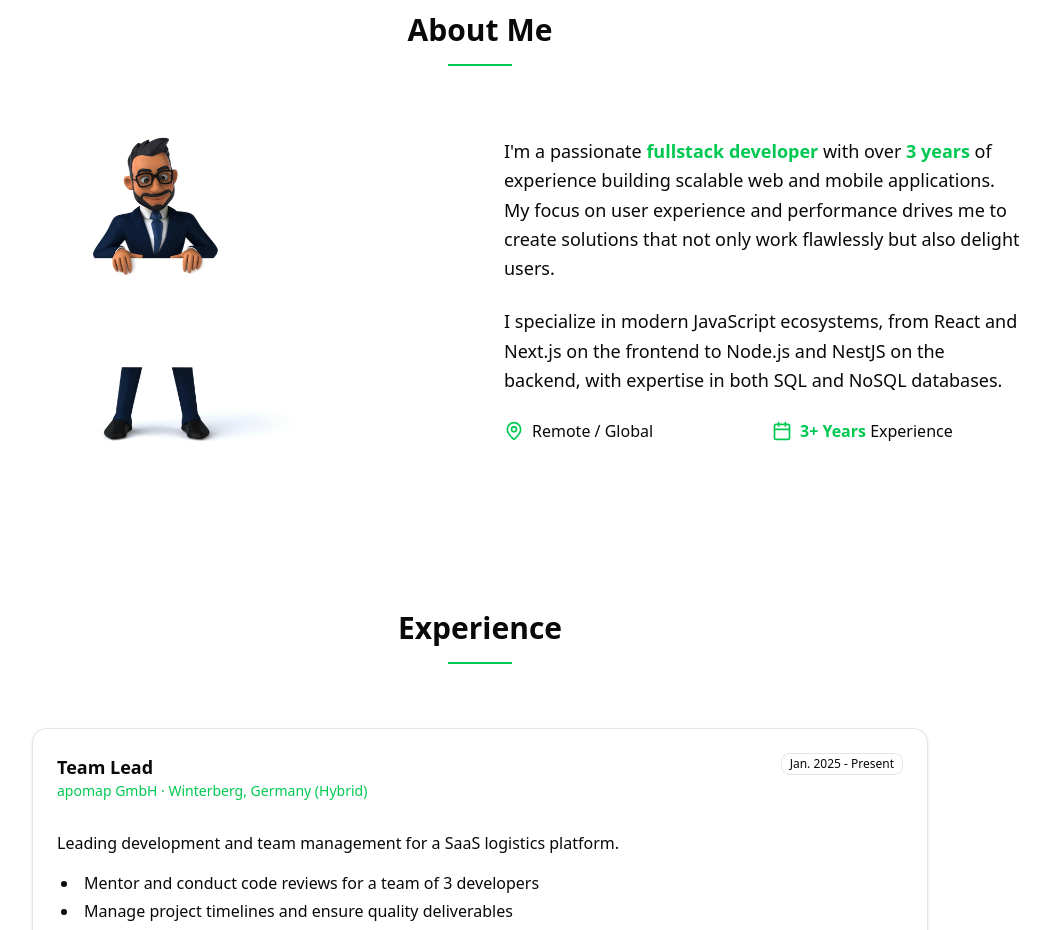
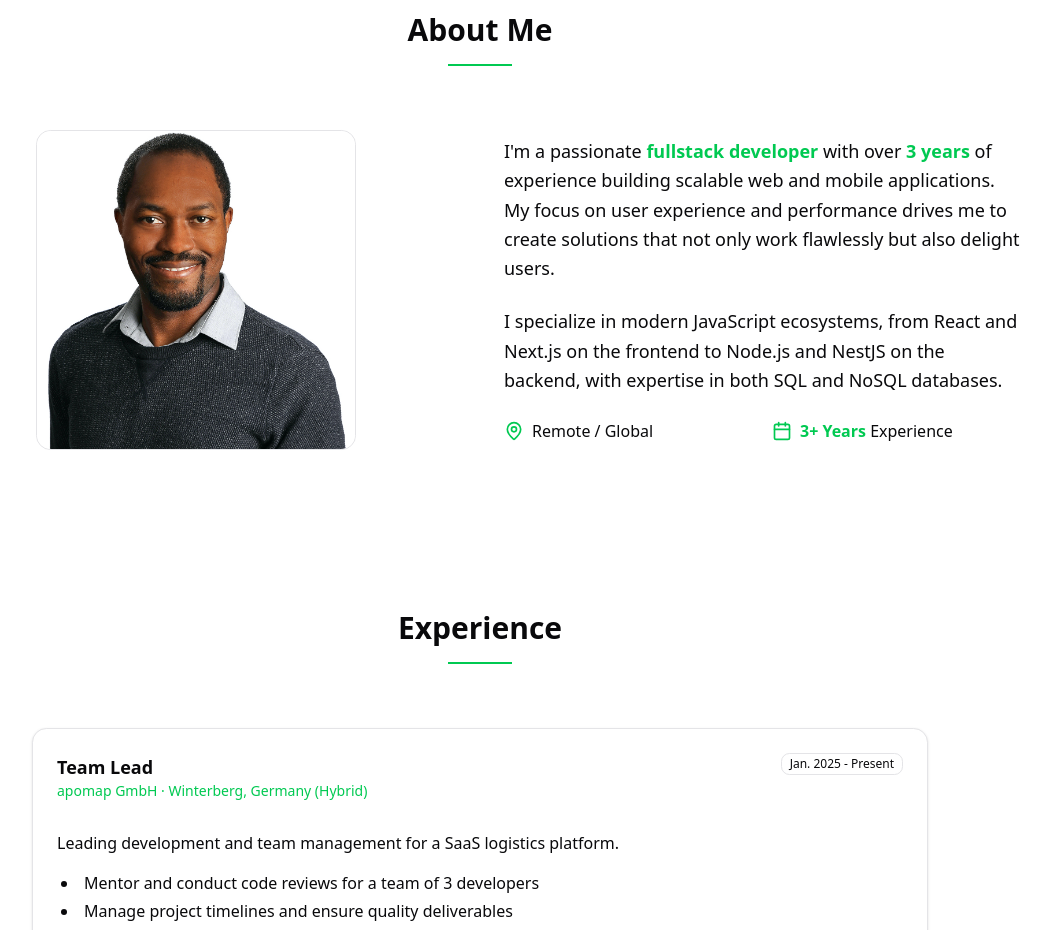
Before and after one commit to damygoes/portfolio, a Next.js app: page / in a window 1280 px wide. Shown: the part 920-1850 px from the top of the page, without its empty margins (160-1210 px from the left). Built offline with nearby package versions, Linux system fonts and the light colour scheme.

Commit message:
updated about section image

```diff
--- a/components/layout/Navbar.tsx
+++ b/components/layout/Navbar.tsx
@@ -21,7 +21,7 @@ const Navbar: FC<NavbarProps> = ({ activeSection, scrollToSection }) => {
             animate={{ opacity: 1, x: 0 }}
             onClick={() => scrollToSection("hero")}
           >
-            <Button size='icon' variant="ghost" className='text-xl font-semibold transition-colors text-primary hover:bg-transparent hover:text-primary/70'>
+            <Button size='icon' variant="ghost" className='text-xl font-semibold transition-colors text-primary hover:text-foreground'>
               DB
             </Button>
           </motion.div>
--- a/components/sections/AboutSection.tsx
+++ b/components/sections/AboutSection.tsx
@@ -14,13 +14,13 @@ const AboutSection = () => (
           transition={{ duration: 0.6 }}
           viewport={{ once: true }}
         >
-          <div className="w-80 h-80 mx-auto bg-background rounded-lg flex items-center justify-center">
+          <div className="w-80 h-80 mx-auto bg-background rounded-xl flex items-center justify-center border" >
             <Image
               src='/avatar.jpg'
               alt="Profile Picture"
               width={400}
               height={400}
-              className="w-full h-full object-contain"
+              className="w-full h-full object-cover rounded-xl"
             />
           </div>
         </motion.div>
```
Also changed, not shown: public/avatar.jpg.
